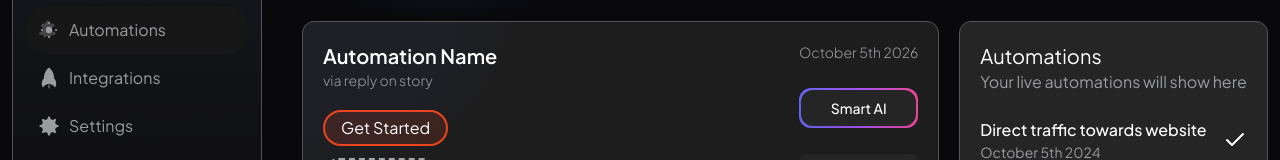
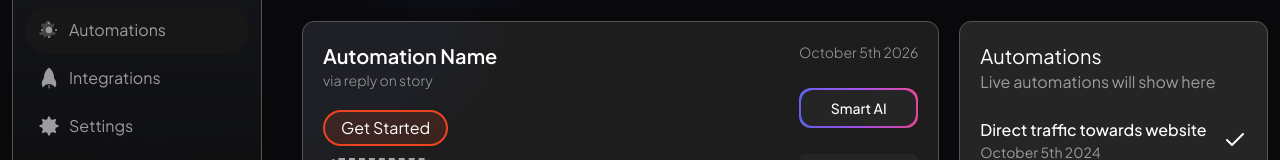
Before and after one commit to abdullahdhillu/auta, a Next.js app: page /dashboard/1/automations in a window 1280 px wide. Shown: the part 175-335 px from the top of the page. Built offline with nearby package versions, Linux system fonts and the light colour scheme.

Commit message:
layover layouts setup apis buildup postman setup

```diff
--- a/src/app/(protected)/dashboard/[slug]/automations/page.tsx
+++ b/src/app/(protected)/dashboard/[slug]/automations/page.tsx
@@ -16,7 +16,7 @@ const Page = (props: Props) => {
           <div>
             <h2 className="text-xl">Automations</h2>
             <p className="text-text-secondary">
-              Your live automations will show here
+              Live automations will show here
             </p>
           </div>
           <div className="flex flex-col gap-y-3">
```
